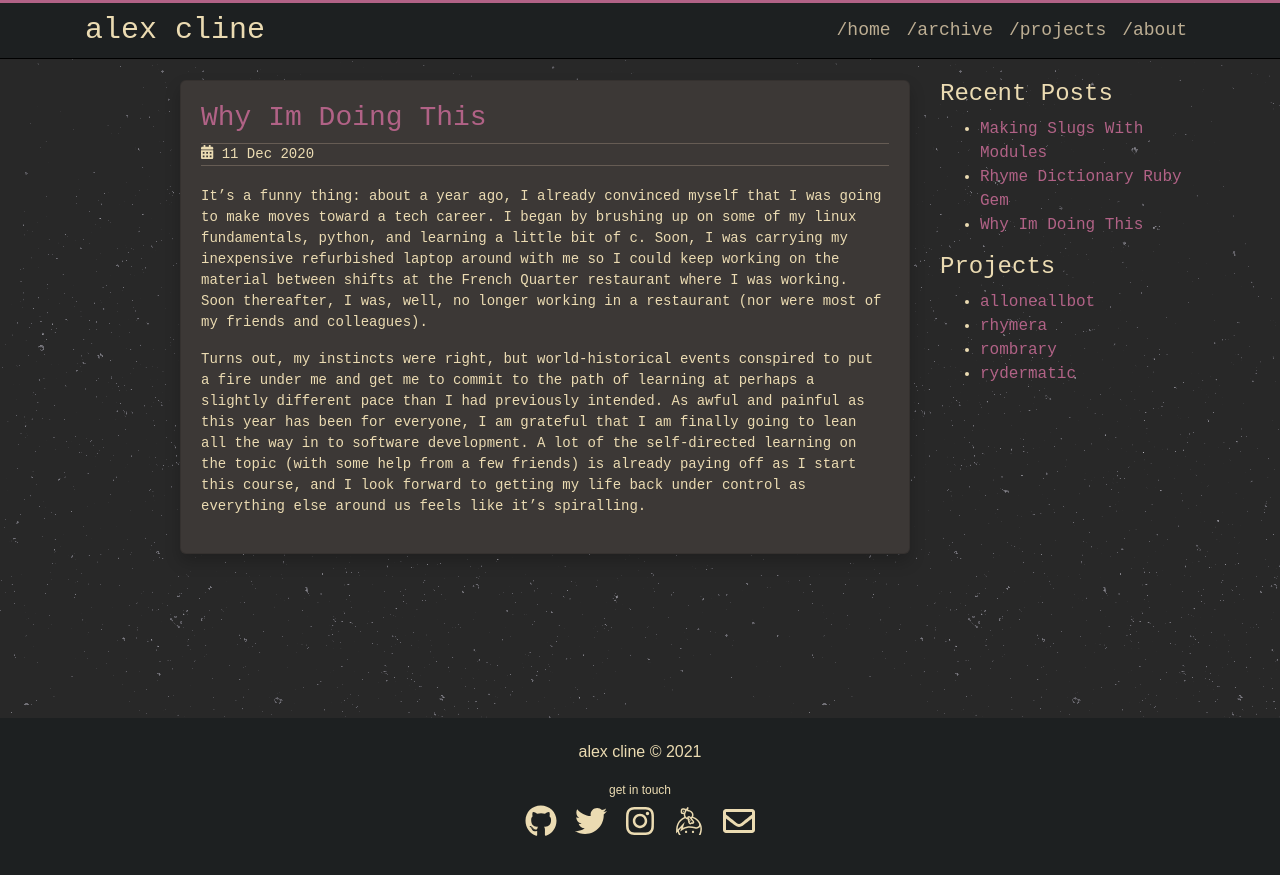
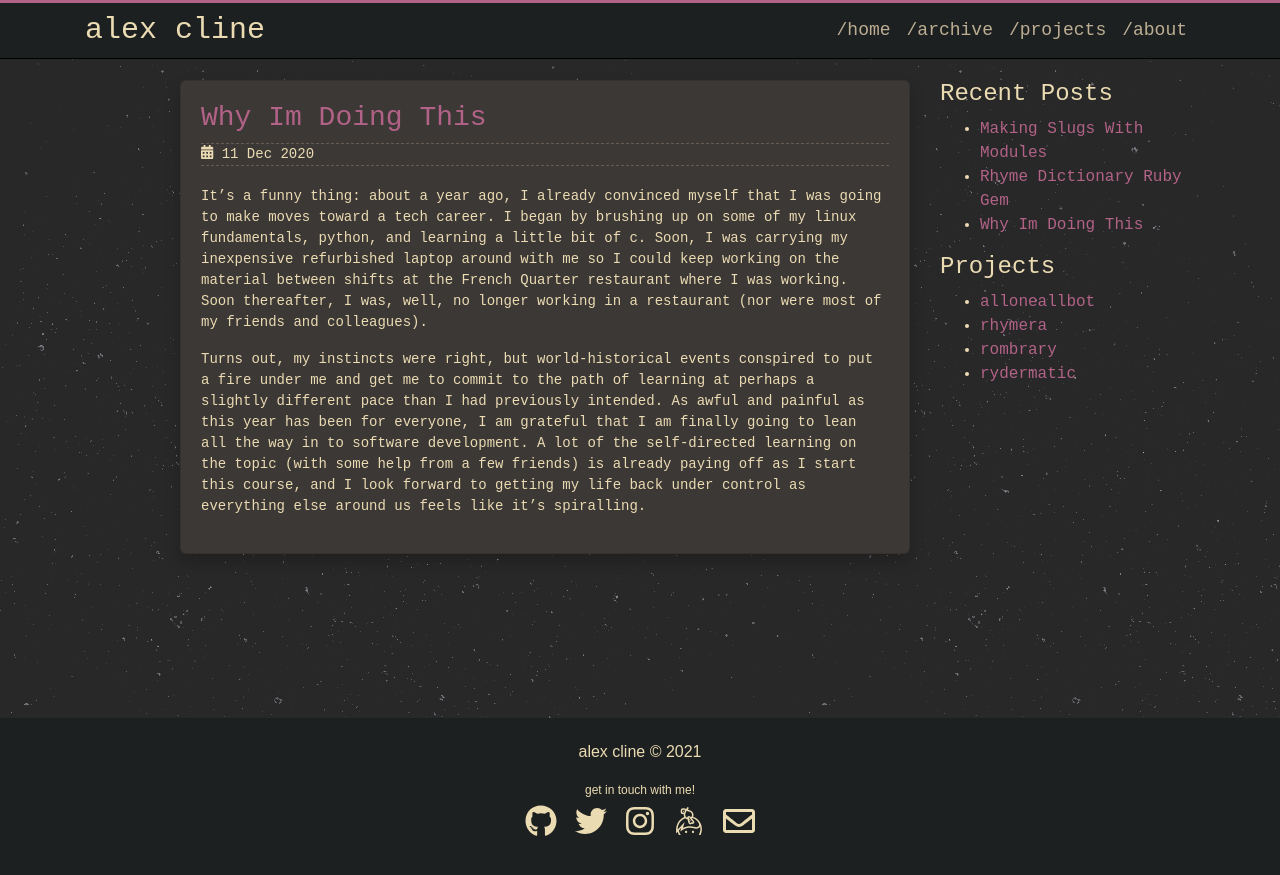
Before and after one commit to revarcline/revarcline.github.io, a Jekyll site: the page built from _posts/2020-12-11-why-im-doing-this.md, in a window 1280 px wide. Shown: the top 875 px of the page. Built offline with Jekyll 4.4.1, drawn with Linux system fonts in a browser that asks for light colours; our own code applies the rules of GitHub Pages for plain Markdown files.

Commit message:
even prettier

```diff
--- a/_includes/social.html
+++ b/_includes/social.html
@@ -1,4 +1,4 @@
-<h6>get in touch</h6>
+<h6>get in touch with me!</h6>
 
 <ul class="social-media">
 
--- a/assets/css/theme.scss
+++ b/assets/css/theme.scss
@@ -174,7 +174,7 @@ div.post-meta {
   z-index: 1;
   border-width: 1px 0;
   border-color: #665c54;
-  border-style: solid;
+  border-style: dashed solid;
   margin: 0 0 20px;
   ul {
     display: inline;
```
